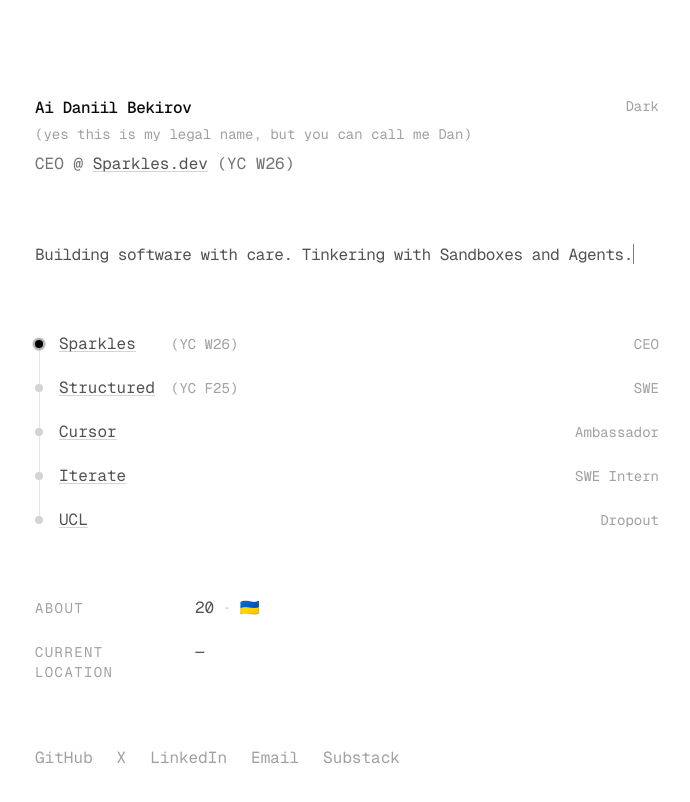
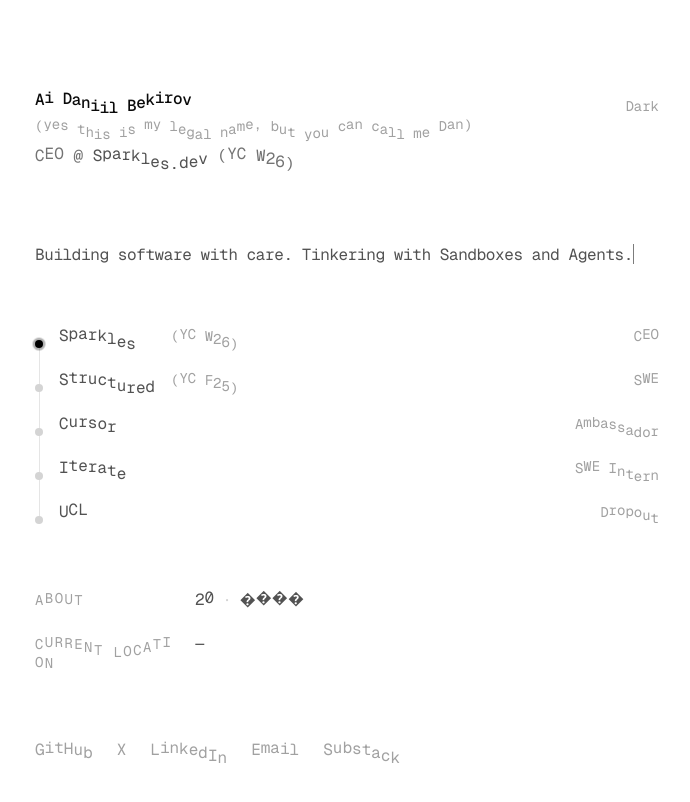
Before and after one commit to Texseractrum/me, a Next.js app: page / in a window 1280 px wide. Shown: the top 802 px of the page, without its empty margins (293-983 px from the left). Built offline with nearby package versions, Linux system fonts and the light colour scheme; no server answers; the database is empty.

Commit message:
New chat
Co-Authored-By: Sparkles <dan@sparkles.dev>

```diff
--- a/app/globals.css
+++ b/app/globals.css
@@ -145,3 +145,25 @@
     @apply bg-background text-foreground;
   }
 }
+
+@keyframes jump {
+  0%, 100% {
+    transform: translateY(0);
+  }
+  50% {
+    transform: translateY(-10px);
+  }
+}
+
+.jump-letter {
+  display: inline-block;
+  animation: jump 0.6s ease-in-out infinite;
+}
+
+.jump-letter:nth-child(even) {
+  animation-delay: 0.1s;
+}
+
+.jump-letter:nth-child(3n) {
+  animation-delay: 0.2s;
+}
--- a/app/page.tsx
+++ b/app/page.tsx
@@ -1,6 +1,7 @@
 import { getLocation } from "@/lib/location";
 import { ThemeToggle } from "@/components/theme-toggle";
 import TypingText from "@/components/ui/shadcn-io/typing-text";
+import { JumpingText } from "@/components/ui/jumping-text";
 
 export const dynamic = "force-dynamic";
 
@@ -13,24 +14,24 @@
         <header className="mb-16">
           <div className="flex items-start justify-between">
             <h1 className="font-mono text-base font-medium tracking-tight">
-              Ai Daniil Bekirov
+              <JumpingText>Ai Daniil Bekirov</JumpingText>
             </h1>
             <ThemeToggle />
           </div>
           <p className="mt-1 font-mono text-sm text-neutral-400">
-            (yes this is my legal name, but you can call me Dan)
+            <JumpingText>(yes this is my legal name, but you can call me Dan)</JumpingText>
           </p>
           <p className="mt-2 font-mono text-base text-neutral-500">
-            CEO @{" "}
+            <JumpingText>CEO @ </JumpingText>
             <a
               href="https://sparkles.dev"
               target="_blank"
               rel="noopener noreferrer"
               className="text-neutral-600 underline decoration-neutral-300 underline-offset-2 transition-colors hover:text-black hover:decoration-black dark:text-neutral-400 dark:decoration-neutral-600 dark:hover:text-white dark:hover:decoration-white"
             >
-              Sparkles.dev
+              <JumpingText>Sparkles.dev</JumpingText>
             </a>{" "}
-            (YC W26)
+            <JumpingText>(YC W26)</JumpingText>
           </p>
         </header>
 
@@ -73,13 +74,13 @@
                   rel="noopener noreferrer"
                   className="w-28 font-mono text-base text-neutral-600 underline decoration-neutral-300 underline-offset-2 transition-colors hover:text-black hover:decoration-black dark:text-neutral-400 dark:decoration-neutral-600 dark:hover:text-white dark:hover:decoration-white"
                 >
-                  Sparkles
+                  <JumpingText>Sparkles</JumpingText>
                 </a>
                 <span className="w-20 font-mono text-sm text-neutral-400">
-                  (YC W26)
+                  <JumpingText>(YC W26)</JumpingText>
                 </span>
                 <span className="ml-auto font-mono text-sm text-neutral-400">
-                  CEO
+                  <JumpingText>CEO</JumpingText>
                 </span>
               </div>
             </div>
@@ -94,13 +95,13 @@
                   rel="noopener noreferrer"
                   className="w-28 font-mono text-base text-neutral-600 underline decoration-neutral-300 underline-offset-2 transition-colors hover:text-black hover:decoration-black dark:text-neutral-400 dark:decoration-neutral-600 dark:hover:text-white dark:hover:decoration-white"
                 >
-                  Structured
+                  <JumpingText>Structured</JumpingText>
                 </a>
                 <span className="w-20 font-mono text-sm text-neutral-400">
-                  (YC F25)
+                  <JumpingText>(YC F25)</JumpingText>
                 </span>
                 <span className="ml-auto font-mono text-sm text-neutral-400">
-                  SWE
+                  <JumpingText>SWE</JumpingText>
                 </span>
               </div>
             </div>
@@ -115,11 +116,11 @@
                   rel="noopener noreferrer"
                   className="w-28 font-mono text-base text-neutral-600 underline decoration-neutral-300 underline-offset-2 transition-colors hover:text-black hover:decoration-black dark:text-neutral-400 dark:decoration-neutral-600 dark:hover:text-white dark:hover:decoration-white"
                 >
-                  Cursor
+                  <JumpingText>Cursor</JumpingText>
                 </a>
                 <span className="w-20" />
                 <span className="ml-auto font-mono text-sm text-neutral-400">
-                  Ambassador
+                  <JumpingText>Ambassador</JumpingText>
                 </span>
               </div>
             </div>
@@ -134,11 +135,11 @@
                   rel="noopener noreferrer"
                   className="w-28 font-mono text-base text-neutral-600 underline decoration-neutral-300 underline-offset-2 transition-colors hover:text-black hover:decoration-black dark:text-neutral-400 dark:decoration-neutral-600 dark:hover:text-white dark:hover:decoration-white"
                 >
-                  Iterate
+                  <JumpingText>Iterate</JumpingText>
                 </a>
                 <span className="w-20" />
                 <span className="ml-auto font-mono text-sm text-neutral-400">
-                  SWE Intern
+                  <JumpingText>SWE Intern</JumpingText>
                 </span>
               </div>
             </div>
@@ -153,11 +154,11 @@
                   rel="noopener noreferrer"
                   className="w-28 font-mono text-base text-neutral-600 underline decoration-neutral-300 underline-offset-2 transition-colors hover:text-black hover:decoration-black dark:text-neutral-400 dark:decoration-neutral-600 dark:hover:text-white dark:hover:decoration-white"
                 >
-                  UCL
+                  <JumpingText>UCL</JumpingText>
                 </a>
                 <span className="w-20" />
                 <span className="ml-auto font-mono text-sm text-neutral-400">
-                  Dropout
+                  <JumpingText>Dropout</JumpingText>
                 </span>
               </div>
             </div>
@@ -167,21 +168,21 @@
         <section className="mb-16 space-y-5">
           <div className="flex items-baseline gap-4">
             <span className="w-36 shrink-0 font-mono text-sm uppercase tracking-widest text-neutral-400">
-              About
+              <JumpingText>About</JumpingText>
             </span>
             <span className="font-mono text-base text-neutral-600 dark:text-neutral-400">
-              20<span className="mx-2 text-neutral-300">·</span>🇺🇦
+              <JumpingText>20</JumpingText><span className="mx-2 text-neutral-300"><JumpingText>·</JumpingText></span><JumpingText>🇺🇦</JumpingText>
             </span>
           </div>
 
           <div className="flex items-baseline gap-4">
             <span className="w-36 shrink-0 font-mono text-sm uppercase tracking-widest text-neutral-400">
-              Current location
+              <JumpingText>Current location</JumpingText>
             </span>
             <span className="font-mono text-base text-neutral-600 dark:text-neutral-400">
-              {location.city ?? "—"}
+              <JumpingText>{location.city ?? "—"}</JumpingText>
               {location.country && (
-                <span className="text-neutral-400">, {location.country}</span>
+                <span className="text-neutral-400"><JumpingText>, {location.country}</JumpingText></span>
               )}
             </span>
           </div>
@@ -197,7 +198,7 @@
                 rel="noopener noreferrer"
                 className="text-neutral-400 transition-colors duration-200 hover:text-black dark:hover:text-white"
               >
-                GitHub
+                <JumpingText>GitHub</JumpingText>
               </a>
             </li>
             <li>
@@ -207,7 +208,7 @@
                 rel="noopener noreferrer"
                 className="text-neutral-400 transition-colors duration-200 hover:text-black dark:hover:text-white"
               >
-                X
+                <JumpingText>X</JumpingText>
               </a>
             </li>
             <li>
@@ -217,7 +218,7 @@
                 rel="noopener noreferrer"
                 className="text-neutral-400 transition-colors duration-200 hover:text-black dark:hover:text-white"
               >
-                LinkedIn
+                <JumpingText>LinkedIn</JumpingText>
               </a>
             </li>
             <li>
@@ -225,7 +226,7 @@
                 href="mailto:dan@sparkles.dev"
                 className="text-neutral-400 transition-colors duration-200 hover:text-black dark:hover:text-white"
               >
-                Email
+                <JumpingText>Email</JumpingText>
               </a>
             </li>
             <li>
@@ -235,7 +236,7 @@
                 rel="noopener noreferrer"
                 className="text-neutral-400 transition-colors duration-200 hover:text-black dark:hover:text-white"
               >
-                Substack
+                <JumpingText>Substack</JumpingText>
               </a>
             </li>
           </ul>
--- /dev/null
+++ b/components/ui/jumping-text.tsx
@@ -0,0 +1,28 @@
+"use client";
+
+import React from "react";
+
+interface JumpingTextProps {
+  children: string;
+  className?: string;
+}
+
+export function JumpingText({ children, className = "" }: JumpingTextProps) {
+  const letters = children.split("").map((char, index) => {
+    // Preserve spaces with a non-breaking space wrapped in span
+    if (char === " ") {
+      return (
+        <span key={index} className="jump-letter" style={{ animationDelay: `${index * 0.05}s` }}>
+          &nbsp;
+        </span>
+      );
+    }
+    return (
+      <span key={index} className="jump-letter" style={{ animationDelay: `${index * 0.05}s` }}>
+        {char}
+      </span>
+    );
+  });
+
+  return <span className={className}>{letters}</span>;
+}
```
